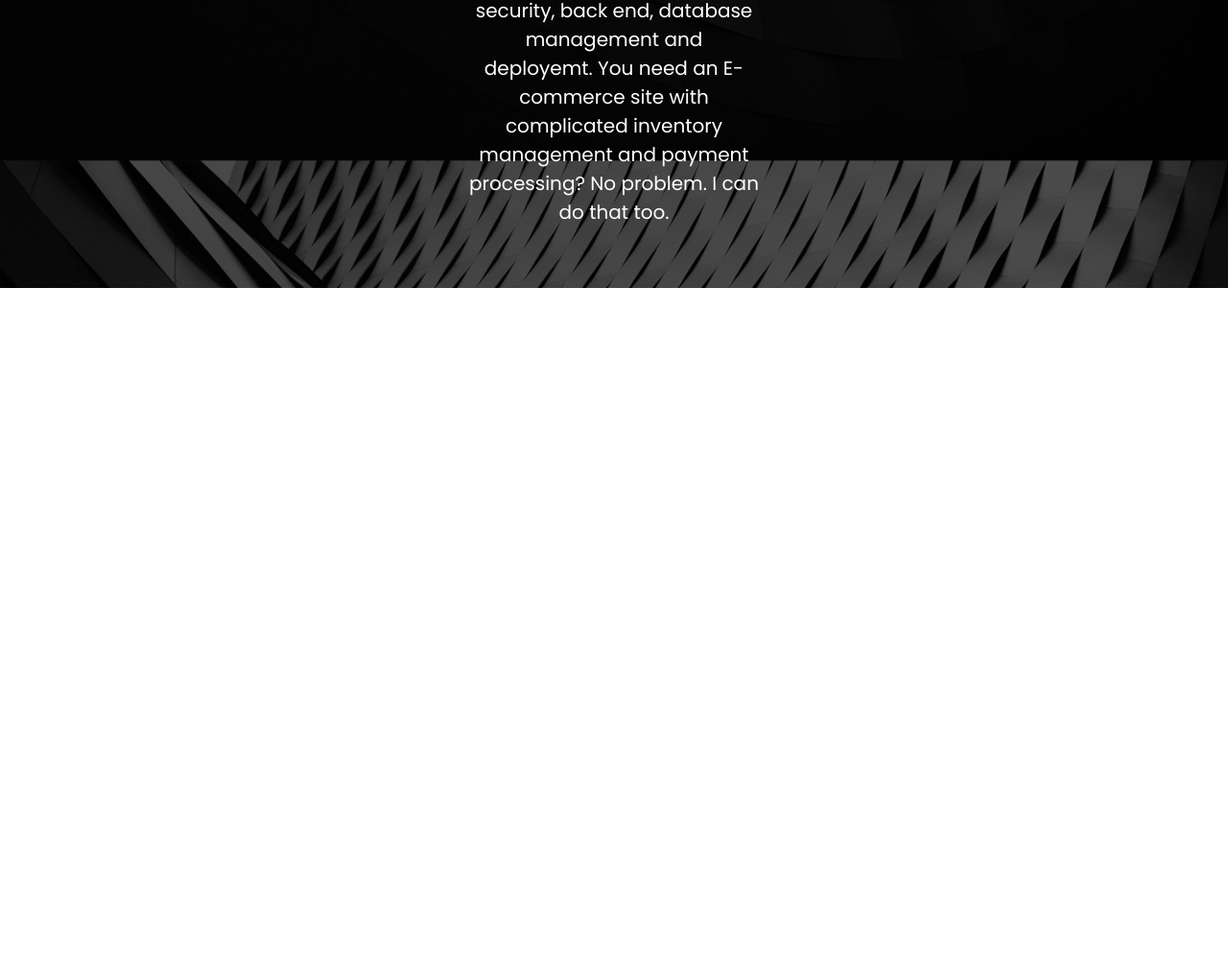
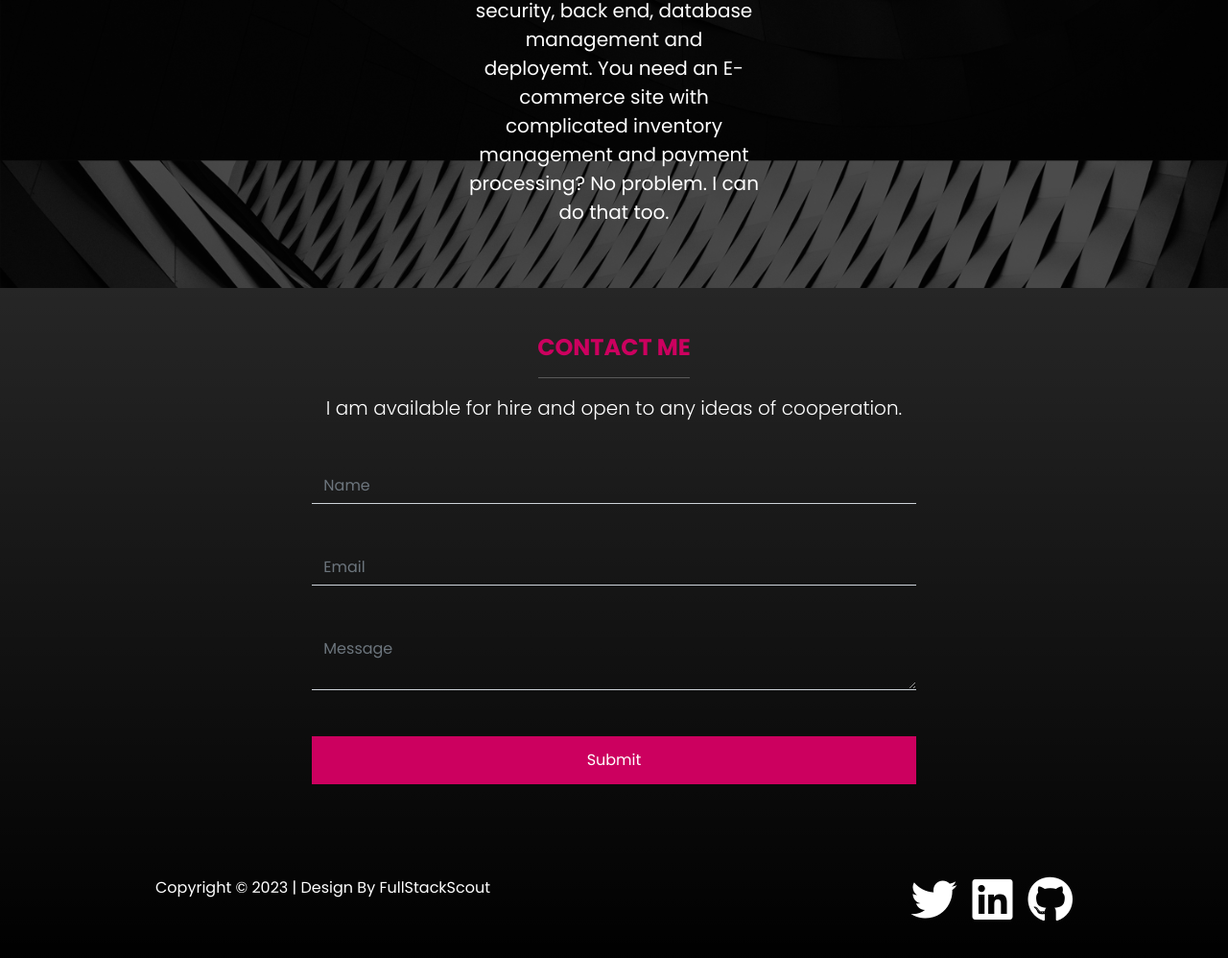
Before and after one commit to Gary-In-IT/Simple-Portfolio, a website: page index.html in a window 1280 px wide. Shown: the part 3039-4037 px from the top of the page at 96% size. Before the commit the page ends 3339 px from the top, so only its background shows below. Drawn offline with Linux system fonts and the light colour scheme.

Commit message:
Project final
Complete and deployed.

```diff
--- a/css/styles.css
+++ b/css/styles.css
@@ -32,7 +32,7 @@
 
 .project:hover {
   transform: scale(1.25);
-  transition: all 0.5s ease-in-out;
+  transition: all 0.6s ease-in-out;
   opacity: 0.8;
 }
 
--- a/index.html
+++ b/index.html
@@ -160,6 +160,56 @@
       </div>
     </section>
 
+    <!-- contact form -->
+    <section class="contact text-bg-dark bg-gradient py-5">
+
+      <div class="container">
+        <div class="row">
+          <div class="col-md-8 offset-md-2">
+            <div class="text-center mb-5">
+              <h4 class="text-uppercase fw-bold text-primary">Contact Me</h4>
+              <hr class="w-25 mx-auto" />
+              <p class="lead">
+                I am available for hire and open to any ideas of cooperation.
+              </p>
+            </div>
+            <form>
+              <div class="mb-5">
+                <input type="text" class="form-control bg-transparent border-top-0 border-start-0 border-end-0 rounded-0 border-muted text-white" placeholder="Name">
+              </div>
+              <div class="mb-5">
+                <input type="email" class="form-control bg-transparent border-top-0 border-start-0 border-end-0 rounded-0 border-muted text-white" placeholder="Email">
+              </div>
+              <div class="mb-5">
+                <textarea class="form-control bg-transparent border-top-0 border-start-0 border-end-0 rounded-0 border-muted text-white" placeholder="Message"></textarea>
+              </div>
+              <div class="mb-5 d-grid">
+                <button type="submit" class="btn btn-primary">Submit</button>
+              </div>
+            </form>
+          </div>
+        </div>
+        <!-- footer -->
+        <div class="d-flex mt-5">
+          <p class="flex-grow-1">
+            Copyright &copy; 2023 | Design By FullStackScout
+            <div class="hstack gap-3">
+              <a href="https://twitter.com/FullstackGary" target="_blank"><i class="fab fa-twitter fa-3x text-white"></i></a>
+              <a href="https://www.linkedin.com/in/gary-m-801602253/" target="_blank"><i class="fab fa-linkedin fa-3x text-white"></i></a>
+              <a href="https://github.com/Gary-FullStack" target="_blank"><i class="fab fa-github fa-3x text-white"></i></a>
+            </div>
+
+          </div>
+        </div>
+
+      </div>
+
+
+
+
+
+    </section>
+
 
 
 
```
